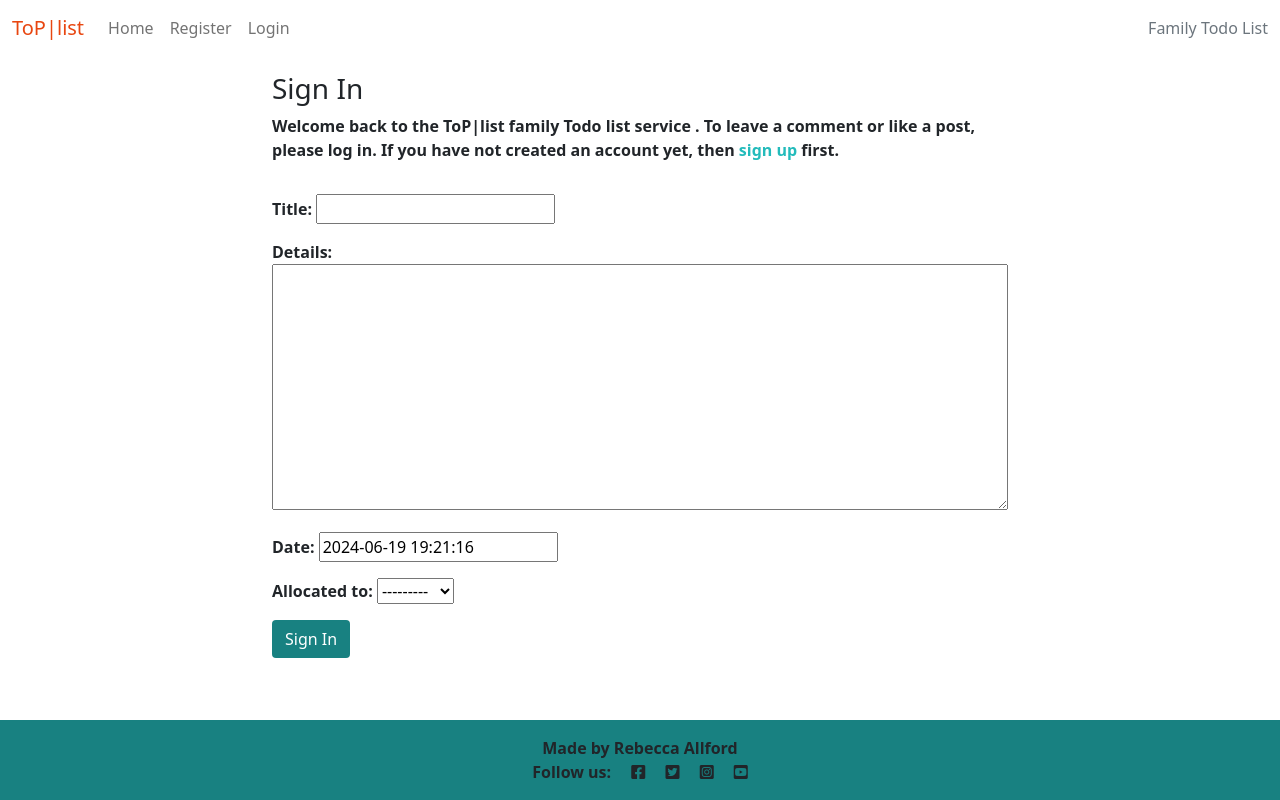
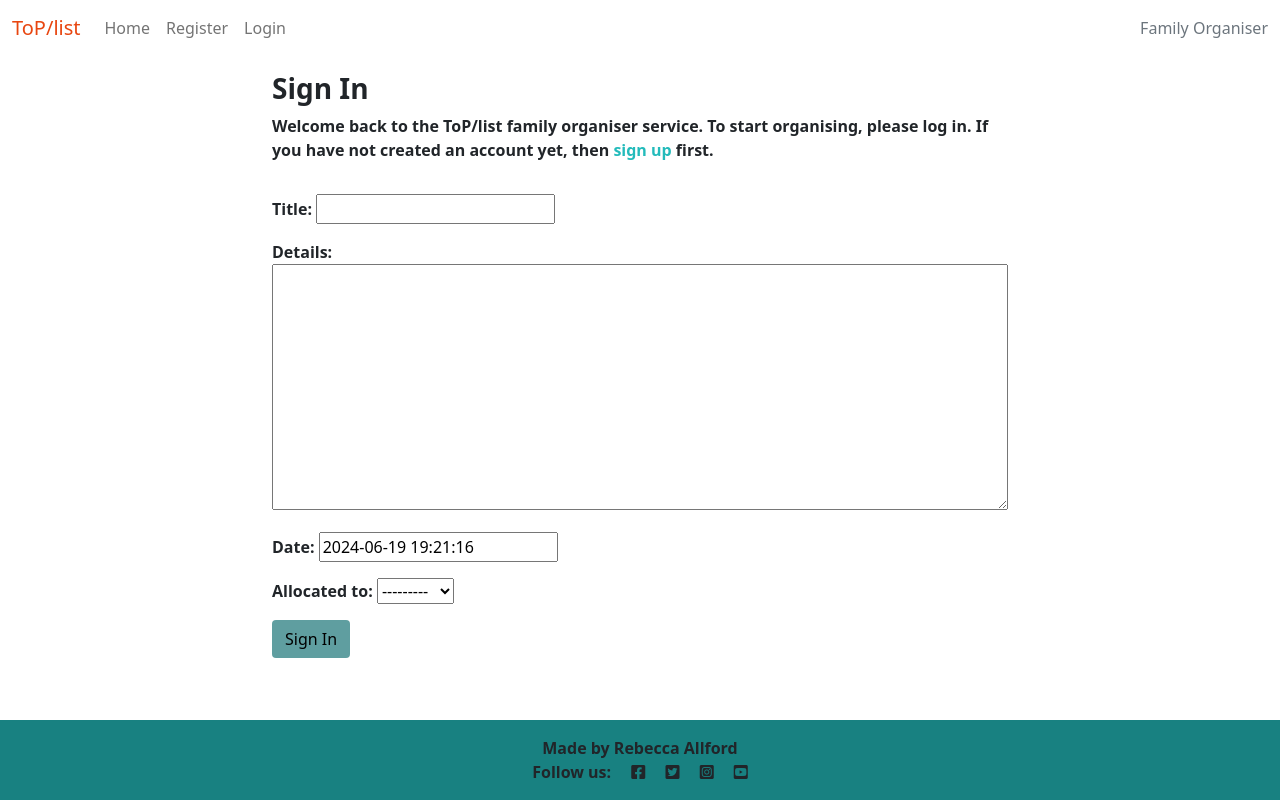
Before and after one commit to BeccAllfor1/django-todo-list, a Django app: template templates/account/login.html in a window 1280 px wide. Run offline with Django 4.2, Linux system fonts and the light colour scheme; tables that the repository leaves empty hold one stand-in row (values such as "Sample post"); the template is opened without the code that fills it: values that come from a table or form of the project are taken from there, most other values are stand-ins (such as "Sample title", 1, 10 or a date in 2020); some libraries are stand-ins or nearby versions.

Commit message:
debugging css

```diff
--- a/requirements.txt
+++ b/requirements.txt
@@ -1,5 +1,7 @@
 asgiref==3.8.1
+cloudinary==1.36.0
 dj-database-url==0.5.0
+dj3-cloudinary-storage==0.0.6
 Django==4.2.13
 django-allauth==0.57.2
 django-summernote==0.8.20.0
@@ -10,4 +12,5 @@
 python3-openid==3.2.0
 requests-oauthlib==2.0.0
 sqlparse==0.5.0
+urllib3==1.26.19
 whitenoise==5.3.0
--- a/static/css/styles.css
+++ b/static/css/styles.css
@@ -45,20 +45,19 @@
     text-shadow: 10px 10px 15px rgb(36, 132, 170, 20);
 }
 
-.alert {
-    margin-top: 150px;
+h3{
+    font-weight: 700;
 }
 
-.btn-default {
+.alert {
+    margin-top: 50px;
+}
+
+.btn{
     color: black;
     background-color: cadetblue;
 }
 
-.btn-signup,
-.btn-edit {
-    background-color: #188181;
-    color: #fff;
-}
 
 .btn-signup:hover,
 .btn-signup:active {
@@ -77,38 +76,23 @@
     text-decoration: underline;
 }
 
-.btn-like {
-    color: #E84610;
-    border: none;
-    background: transparent;
-}
 
-.btn-delete {
-    color: #fff;
-    background: #E84610;
-}
 
-.btn-like:hover,
-.btn-like:active {
+.btn:hover,
+.btn:active {
     color: #E84610;
     background: transparent;
     border: none;
 }
 
-.faded {
-    color: rgb(172, 175, 175);
-}
-
-.approval {
-    color: rgb(222, 146, 168);
-}
 
 footer {
     background-color: #188181;
 }
 
 .brand {
-    color: #E84610
+    color: #E84610;
+    font-weight: 500;
 }
 
 p{
--- a/templates/account/login.html
+++ b/templates/account/login.html
@@ -12,7 +12,7 @@
         <div class="col-md-8 mt-3 offset-md-2">
             <h3>{% trans "Sign In" %}</h3>
 
-            <p class="welcome">{% blocktrans %}Welcome back to the ToP|list family Todo list service . To leave a comment or like a post, please log in. If
+            <p class="welcome">{% blocktrans %}Welcome back to the ToP/list family organiser service. To start organising, please log in. If
                 you
                 have not created an account yet, then <a class="link" href="{{ signup_url }}">sign up</a>
                 first.{% endblocktrans %}</p>
--- a/templates/account/signup.html
+++ b/templates/account/signup.html
@@ -11,7 +11,7 @@
       <h3>{% trans "Sign Up" %}</h3>
 
       <p>{% blocktrans %}
-        Welcome to the ToP|list family Todo list service.
+        Welcome back to the ToP/list family organiser service.
         Do you already have an account? Then please
         <a class="link" href="{{ login_url }}">sign in</a>
         instead.
--- a/templates/base.html
+++ b/templates/base.html
@@ -33,7 +33,7 @@
     <nav class="navbar navbar-expand-lg navbar-light bg-white">
         <div class="container-fluid">
             <a class="navbar-brand" href="{% url 'home' %}"><span class="brand">T<span class="red-o">o</span>P<span
-                        class="thin">|list</span></span></a>
+                        class="thin">/list</span></span></a>
             <button class="navbar-toggler" type="button" data-bs-toggle="collapse" data-bs-target="#navbarText"
                 aria-controls="navbarText" aria-expanded="false" aria-label="Toggle navigation">
                 <span class="navbar-toggler-icon"></span>
@@ -62,7 +62,7 @@
 
                 </ul>
                 <span class="navbar-text text-muted">
-                    Family Todo List
+                    Family Organiser
                 </span>
             </div>
         </div>
--- a/todo/models.py
+++ b/todo/models.py
@@ -1,6 +1,7 @@
 from django.db import models
 from django.utils import timezone
 from django.contrib.auth.models import User
+from cloudinary.models import CloudinaryField
 
 
 
--- a/todo_site/settings.py
+++ b/todo_site/settings.py
@@ -37,18 +37,20 @@
 # Application definition
 
 INSTALLED_APPS = [
-    'todo',
     'django.contrib.admin',
     'django.contrib.auth',
     'django.contrib.contenttypes',
     'django.contrib.sessions',
     'django.contrib.messages',
     'django.contrib.staticfiles',
+    'cloudinary_storage',
     'django.contrib.sites',
     'allauth',
     'allauth.account',
     'allauth.socialaccount',
     'django_summernote',
+    'cloudinary',
+    'todo',
 ]
 SITE_ID = 1
 LOGIN_REDIRECT_URL = '/'
```
Also changed, not shown: static/images/family.jpeg (added).
